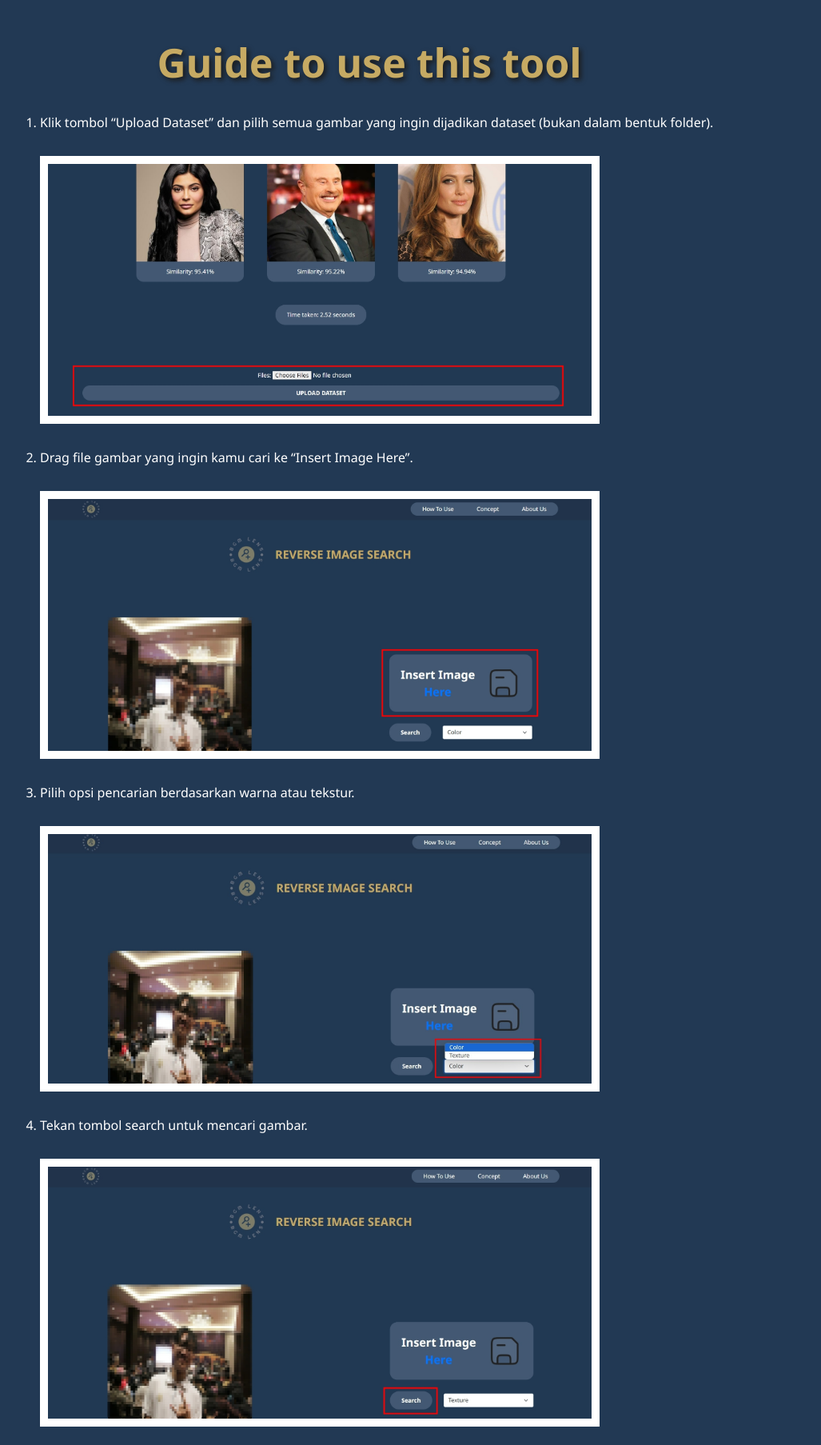
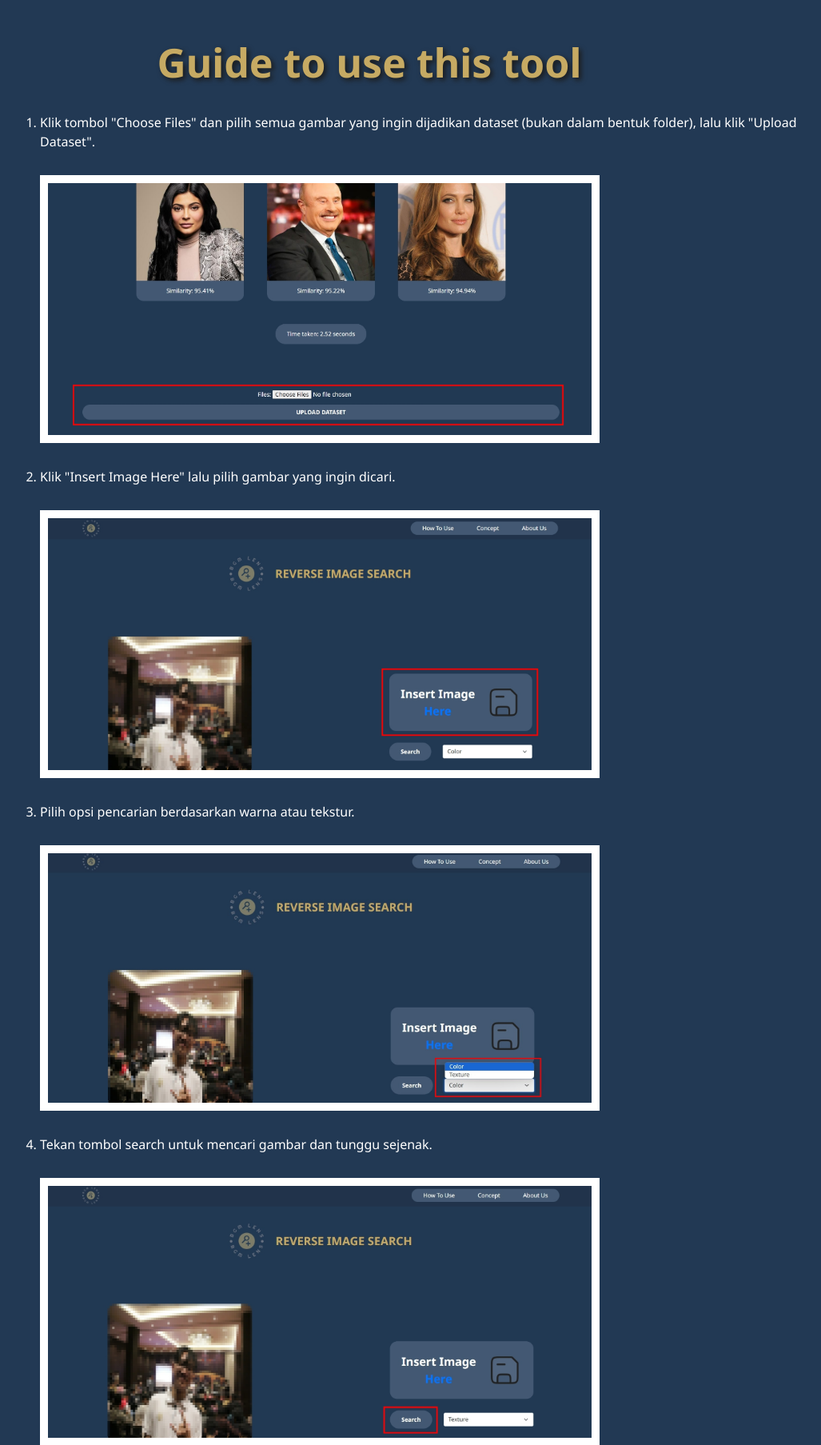
Before and after one commit to shafiqIrv/Algeo02-22003, a Django app: page /how-to-use/ in a window 1280 px wide. Shown: the part 61-1868 px from the top of the page at 80% size, without its empty margins (178-1205 px from the left). Run offline with Django 4.2, Linux system fonts and the light colour scheme; some libraries are stand-ins or nearby versions.

Commit message:
docs: Ngubah langkah2 how to use biar sesuai sama realita

```diff
--- a/src/cbir_web/pages/templates/pages/how_to_use.html
+++ b/src/cbir_web/pages/templates/pages/how_to_use.html
@@ -8,15 +8,15 @@
 <div>
   <h1>Guide to use this tool</h1>
   <ol class="langkah_container">
-    <li class="langkah">Klik tombol “Upload Dataset” dan pilih semua gambar yang ingin dijadikan dataset (bukan dalam bentuk folder).</li>
+    <li class="langkah">Klik tombol "Choose Files" dan pilih semua gambar yang ingin dijadikan dataset (bukan dalam bentuk folder), lalu klik "Upload Dataset".</li>
     <div class="div_langkah">
       <img class="foto_langkah" src="{% static "images/step_1.jpg" %}" alt="Ilustration of Step 1">
     </div>
-    <li class="langkah">Drag file gambar yang ingin kamu cari ke “Insert Image Here”.</li>
+    <li class="langkah">Klik "Insert Image Here" lalu pilih gambar yang ingin dicari.</li>
     <img class="foto_langkah" src="{% static "images/step_2.jpg" %}" alt="Ilustration of Step 2">
     <li class="langkah">Pilih opsi pencarian berdasarkan warna atau tekstur.</li>
     <img class="foto_langkah" src="{% static "images/step_3.jpg" %}" alt="Ilustration of Step 3">
-    <li class="langkah">Tekan tombol search untuk mencari gambar.</li>
+    <li class="langkah">Tekan tombol search untuk mencari gambar dan tunggu sejenak.</li>
     <img class="foto_langkah" src="{% static "images/step_4.jpg" %}" alt="Ilustration of Step 4">
     <li class="langkah">Gambar telah selesai dicari.</li>
     <img class="foto_langkah" src="{% static "images/step_5.jpg" %}" alt="Ilustration of Step 5">
```
